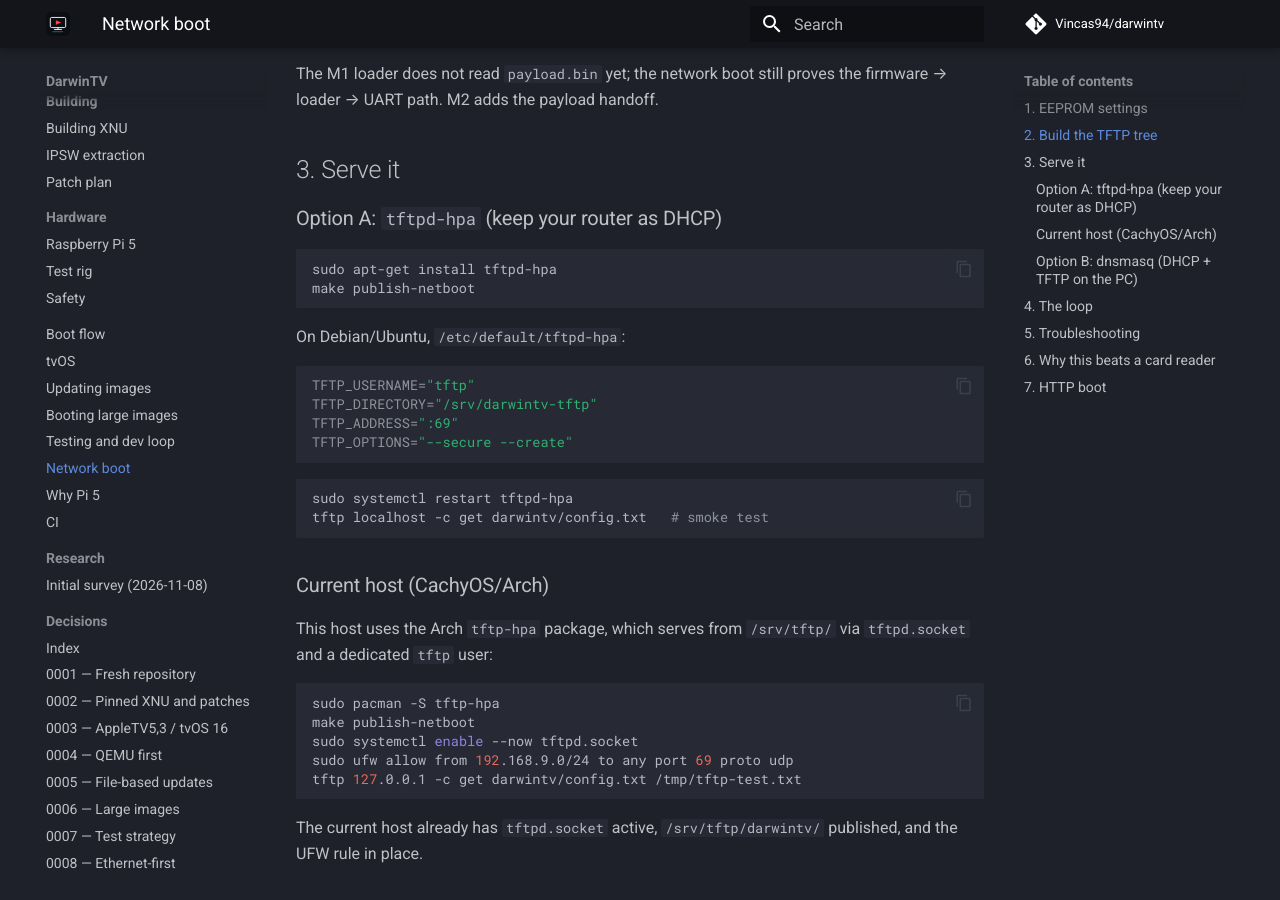
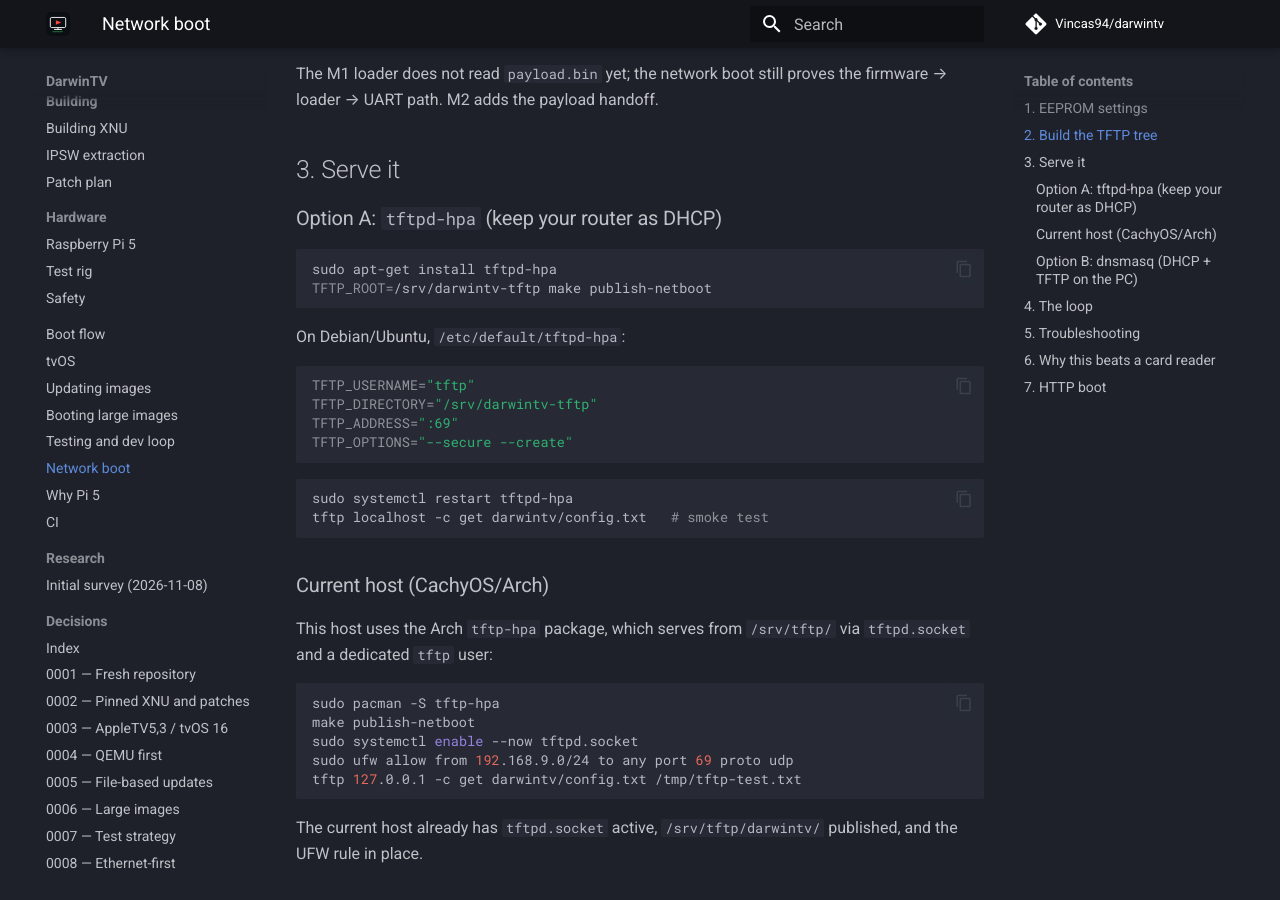
Before and after one commit to Vincas94/darwintv, an MkDocs documentation site: the page built from docs/network-boot.md, in a window 1280 px wide and 900 px high, scrolled down 1477 px. Built offline with MkDocs 1.6.1 and Material for MkDocs 9.7.7, drawn with Linux system fonts in a browser that asks for light colours; comment, search, counter and statistics services are not loaded.

Commit message:
docs(netboot): align the Debian TFTP root

````diff
--- a/docs/network-boot.md
+++ b/docs/network-boot.md
@@ -74,7 +74,7 @@ The M1 loader does not read `payload.bin` yet; the network boot still proves the
 
 ```sh
 sudo apt-get install tftpd-hpa
-make publish-netboot
+TFTP_ROOT=/srv/darwintv-tftp make publish-netboot
 ```
 
 On Debian/Ubuntu, `/etc/default/tftpd-hpa`:
````
